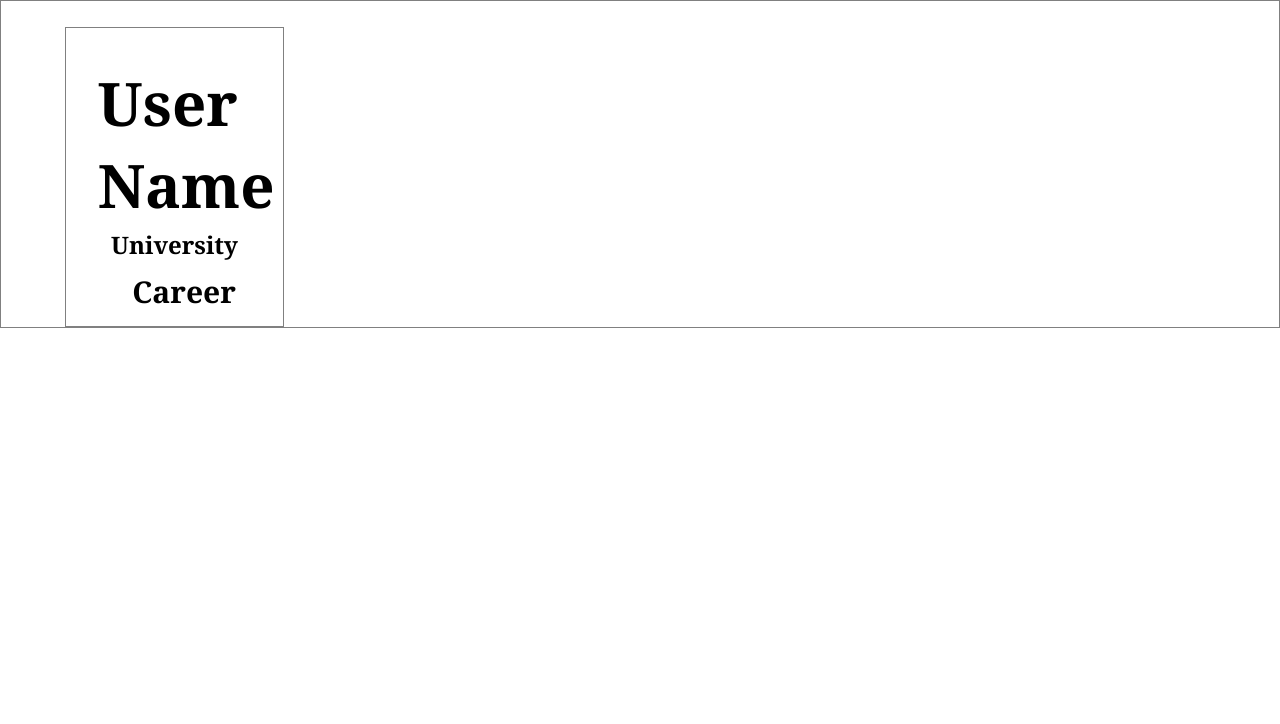
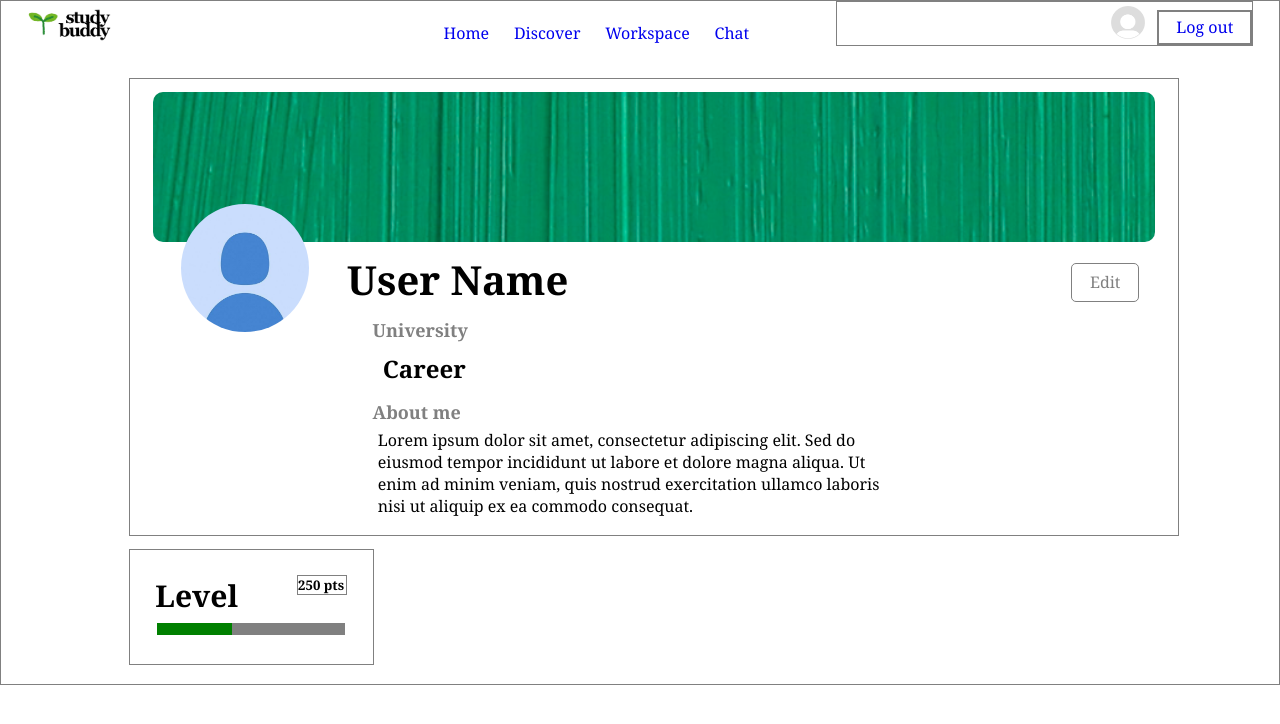
Before and after one commit to juaaloop/TP01_LopezValenzuela, a plain HTML site: page Profile.html in a window 1280 px wide. Drawn offline with Linux system fonts and the light colour scheme.

Commit message:
avances profile

```diff
--- a/Profile.html
+++ b/Profile.html
@@ -1,24 +1,48 @@
 <!DOCTYPE html>
 <html lang="en">
-
   <head>
-    <meta charset="UTF-8">
-    <meta name="viewport" content="width=device-width, initial-scale=1.0">
+    <meta charset="UTF-8" />
+    <meta name="viewport" content="width=device-width, initial-scale=1.0" />
     <title>My Profile</title>
-    <link rel="stylesheet" href="Style.css">
+    <link rel="stylesheet" href="Style.css" />
   </head>
 
   <body>
-    <main>
+    <header>
+      <a href="Index.html"><img src="img/Logo.png" alt="Logo" /></a>
+      <nav>
+        <li><a href="Home.html">Home</a></li>
+        <li><a href="Discover.html">Discover</a></li>
+        <li><a href="Workspace.html">Workspace</a></li>
+        <li><a href="#">Chat</a></li>
         <div>
-            <img src="img/profile-banner.jpg" alt="">
-            <img src="img/profile-pic.jpg" alt="">
+          <li><a href="#">Log out</a></li>
+          <a href="Profile.html"><img src="img/user.png" alt="user-pic" /></a>
+        </div>
+      </nav>
+    </header>
+    <main class="profile">
+      <div>
+        <img src="img/profile-banner.jpg" class="banner" alt="" />
+        <img src="img/profile-pic.jpg" class="user-pic" alt="" />
         <h2>User Name</h2>
+        <a href="#">Edit</a>
         <h4>University</h4>
         <h3>Career</h3>
+        <h4>About me</h4>
+        <p>
+          Lorem ipsum dolor sit amet, consectetur adipiscing elit. Sed do
+          eiusmod tempor incididunt ut labore et dolore magna aliqua. Ut enim ad
+          minim veniam, quis nostrud exercitation ullamco laboris nisi ut
+          aliquip ex ea commodo consequat.
+        </p>
+      </div>
+      <aside>
+        <h3>Level</h3>
+        <h5>250 pts</h5>
+        <progress id="barraProgreso" value="40" max="100"></progress>
 
-        </div>
+      </aside>
     </main>
   </body>
-
 </html>
--- a/Style.css
+++ b/Style.css
@@ -2,7 +2,7 @@
   border: 1px solid gray;
   padding: 0%;
   margin: 0%;
-  font-family: Georgia, 'Times New Roman', Times, serif;
+  font-family: Georgia, "Times New Roman", Times, serif;
 }
 
 header {
@@ -239,7 +239,6 @@ div img {
   width: 80%;
   height: auto;
   border: none;
-
 }
 
 main div {
@@ -276,7 +275,6 @@ div ul {
   padding: 5%;
   display: inline-block;
   border: none;
-
 }
 
 div li {
@@ -291,14 +289,12 @@ main {
   width: 100%;
   border: none;
   margin-top: 2%;
-
 }
 
 main form input[type="text"] {
   padding: 1.5%;
   width: 77.5%;
   border-radius: 10px;
-
 }
 
 main form input[type="submit"] {
@@ -306,7 +302,6 @@ main form input[type="submit"] {
   width: 10%;
   float: right;
   border-radius: 5px;
-
 }
 
 main article img,
@@ -317,7 +312,6 @@ form img {
   float: left;
   height: auto;
   border: none;
-
 }
 
 main article,
@@ -349,7 +343,7 @@ main article h5 {
   width: 20%;
   border: none;
   font-weight: normal;
-  color: gray
+  color: gray;
 }
 
 main article h4 {
@@ -424,7 +418,6 @@ main ul li h3 {
   font-size: 18px;
   color: black;
   border: none;
-
 }
 
 aside ul li a h4,
@@ -437,7 +430,6 @@ main ul li h4 {
   font-weight: normal;
 
   border: none;
-
 }
 
 body {
@@ -452,7 +444,6 @@ main section img {
   height: auto;
   float: left;
   border: none;
-
 }
 
 main section div {
@@ -518,7 +509,6 @@ main ul li img {
   width: 15%;
   float: left;
   border: none;
-
 }
 
 ul {
@@ -569,14 +559,12 @@ main h2 {
   padding-left: 10%;
   margin-bottom: 1%;
   border: none;
-
 }
 
 main h3 {
   font-size: 30px;
   padding-left: 10%;
   margin-bottom: 1%;
-
 }
 
 main p {
@@ -599,7 +587,6 @@ body main .aside-izq {
   margin-top: 0.5%;
   margin-left: 2%;
   margin-right: 0%;
-
 }
 
 body main .aside-izq ul {
@@ -617,7 +604,6 @@ body main .aside-izq ul li a {
   font-weight: normal;
   color: black;
   border: none;
-
 }
 
 body main .aside-izq div a {
@@ -679,7 +665,6 @@ body .workspace h3 {
   padding: 0%;
   width: 20%;
   text-align: center;
-
 }
 
 body .workspace h4 {
@@ -737,3 +722,107 @@ body .workspace select {
   margin-right: 12.5%;
   border: none;
 }
+
+.profile div {
+  width: 80%;
+  margin-left: 10%;
+  clear: both;
+}
+.profile div .banner {
+  width: 98%;
+  height: 150px;
+  object-fit: cover;
+  display: block;
+  margin-left: 1%;
+  padding: 0%;
+  border-radius: 10px;
+  position: relative;
+}
+.profile div .user-pic {
+  width: 10%;
+  border-radius: 50%;
+  object-fit: cover;
+  float: left;
+  position: absolute;
+  margin-top: -3%;
+  margin-left: 3%;
+}
+.profile div h2 {
+  font-size: 40px;
+  width: 30%;
+  margin-top: 1%;
+  margin-left: 20%;
+  padding: 0%;
+  float: left;
+
+
+}
+.profile div h4 {
+  font-size: 18px;
+  width: 30%;
+  padding: 0%;
+  margin: 0%;
+  margin-left: 22.5%;
+  text-align: left;
+  color:gray;
+  float: left;
+
+}
+.profile div h3 {
+  font-size: 24px;
+  width: 30%;
+  padding: 1%;
+  margin: 0%;
+  margin-bottom: 0.5%;
+  margin-left: 22.5%;
+  text-align: left;
+  float: left;
+
+}
+.profile div p {
+  font-size: 16px;
+  width: 50%;
+  padding: 0.5%;
+  margin: 0%;
+  margin-left: 22.5%;
+  text-align: left;
+  float: left;
+
+
+}
+.profile div a {
+  font-size: 16px;
+  width: 5%;
+  padding: 0.75%;
+  margin-top: 2%;
+  margin-right: 2.5%;
+  float: right;
+  text-align: center;
+  border-radius: 5px;
+  text-decoration: none;
+  border: 1px solid gray;
+}
+
+.profile aside{
+  float: left;
+  margin-top: 1%;
+  margin-left: 10%;
+}
+.profile aside h3{
+  width: 70%;
+  float: left;
+  margin: 0%;
+  padding: 0%;
+  border: none;
+}
+.profile aside h5{
+  width: 25%;
+  margin: 0%;
+  padding: 0%;
+  float:right;
+}
+.profile aside progress {
+  width: 100%;
+  padding: 1%;
+  border: none;
+}
```
Also changed, not shown: img/profile-banner.jpg (added), img/profile-pic.jpg (added). Lines whose indentation alone changed are shown as unchanged.
